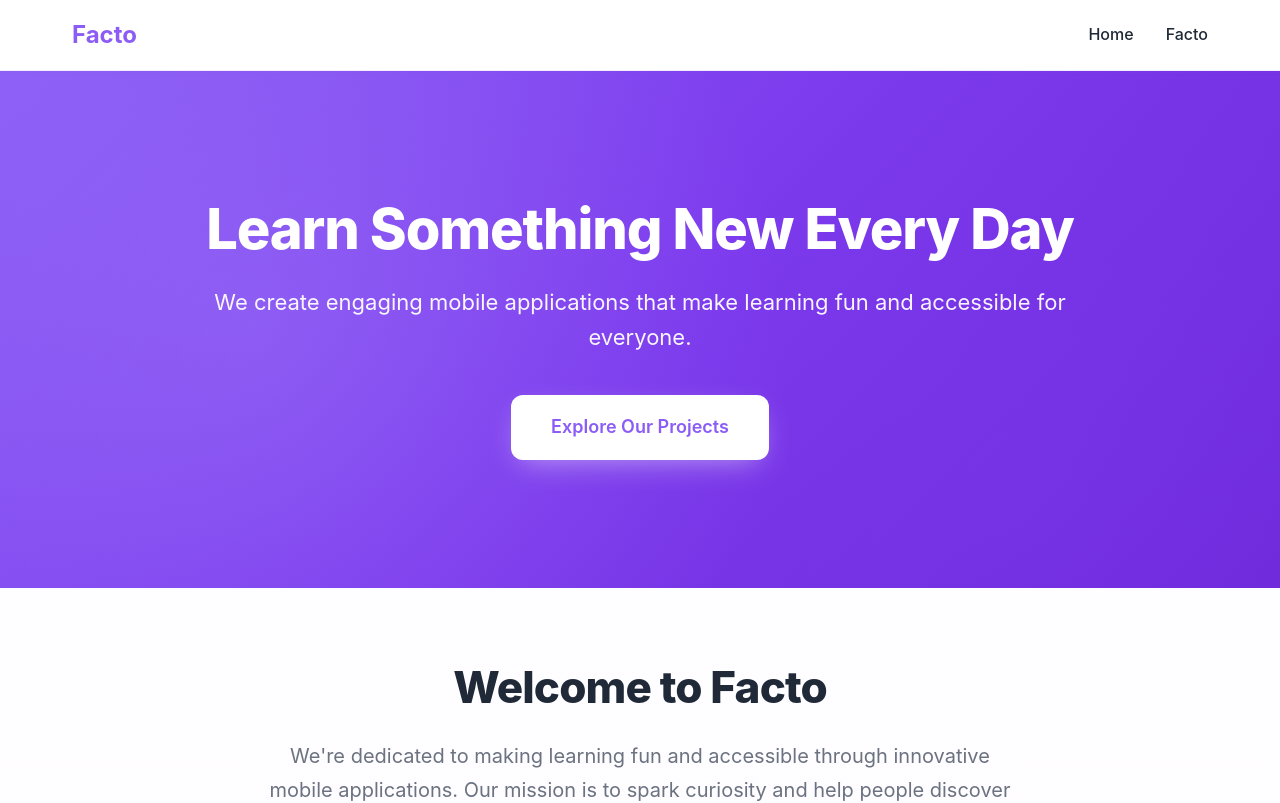
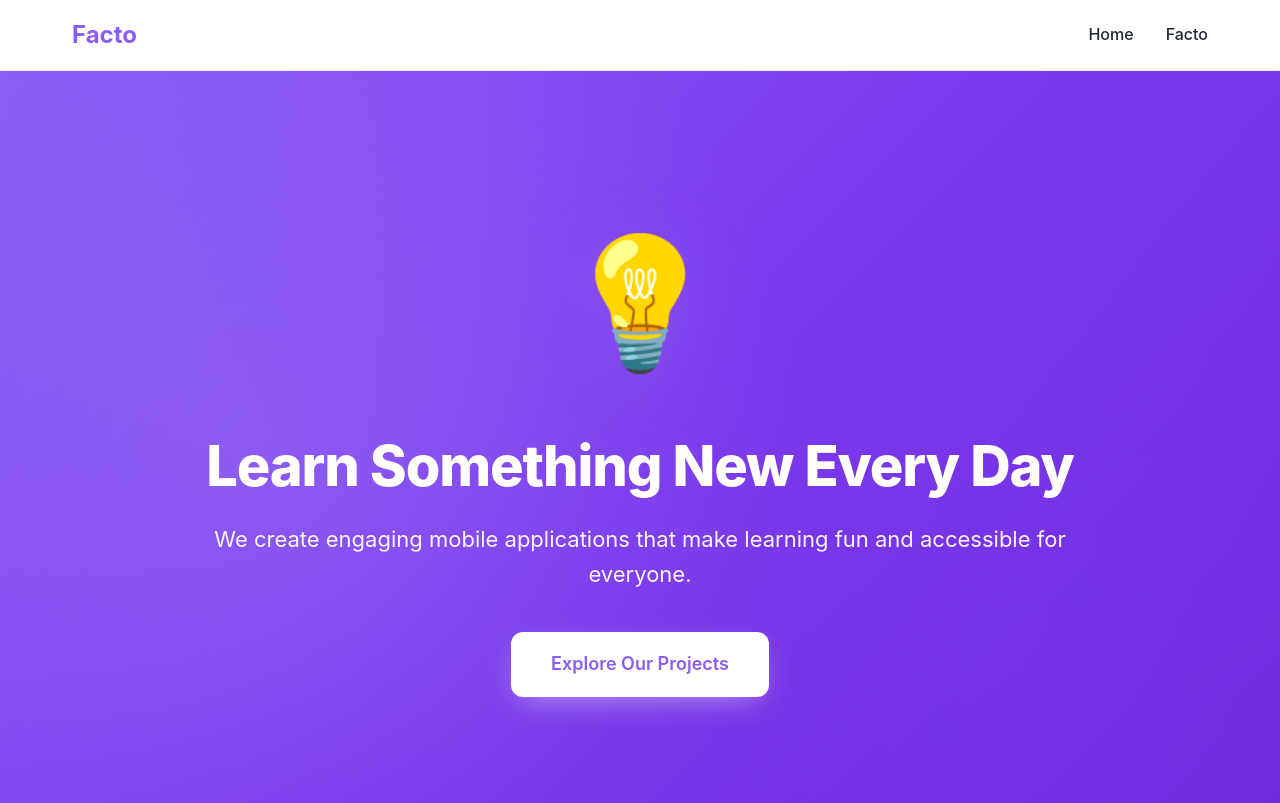
Before and after one commit to Tonyyeahx/Business-Website, a React (Vite) app: page / in a window 1280 px wide. Shown: the top 803 px of the page. Built offline with nearby package versions, Linux system fonts and the light colour scheme.

Commit message:
added some animation to the light bulb

```diff
--- a/package.json
+++ b/package.json
@@ -10,6 +10,7 @@
   },
   "dependencies": {
     "@rive-app/react-canvas": "^4.23.4",
+    "prop-types": "^15.8.1",
     "react": "^18.3.1",
     "react-dom": "^18.3.1",
     "react-router-dom": "^6.26.2"
--- a/src/index.css
+++ b/src/index.css
@@ -27,6 +27,51 @@ body {
   color: var(--text-dark);
   background: linear-gradient(to bottom, #ffffff 0%, #faf5ff 100%);
   min-height: 100vh;
+}
+
+/* Rive Animation Styles */
+.rive-container {
+  display: flex;
+  align-items: center;
+  justify-content: center;
+  overflow: hidden;
+}
+
+.rive-container canvas {
+  max-width: 100%;
+  height: auto;
+}
+
+.hero-animation {
+  border-radius: 20px;
+  filter: drop-shadow(0 10px 30px rgba(139, 92, 246, 0.3));
+  animation: float 6s ease-in-out infinite;
+}
+
+/* Animated Hero Icon (placeholder for Rive) */
+.hero-icon-animated {
+  font-size: 8rem;
+  margin: 0 auto 2rem;
+  animation: float 6s ease-in-out infinite, glow 2s ease-in-out infinite;
+  filter: drop-shadow(0 10px 30px rgba(139, 92, 246, 0.4));
+}
+
+@keyframes float {
+  0%, 100% {
+    transform: translateY(0px);
+  }
+  50% {
+    transform: translateY(-20px);
+  }
+}
+
+@keyframes glow {
+  0%, 100% {
+    filter: drop-shadow(0 10px 30px rgba(139, 92, 246, 0.4));
+  }
+  50% {
+    filter: drop-shadow(0 15px 40px rgba(139, 92, 246, 0.7));
+  }
 }
 
 /* Navigation */
--- a/src/pages/Facto.jsx
+++ b/src/pages/Facto.jsx
@@ -1,10 +1,13 @@
 import { Link } from 'react-router-dom'
+import RiveAnimation from '../components/RiveAnimation'
 
 function Facto() {
   return (
     <div className="container">
       {/* App Header */}
       <div className="app-header">
+        {/* Replace with your Facto app icon Rive animation */}
+        {/* Example: <div className="app-icon-large"><RiveAnimation src="/animations/facto-icon.riv" style={{ width: '100%', height: '100%' }} /></div> */}
         <div className="app-icon-large">💡</div>
         <h1 className="app-title">Facto</h1>
         <p className="app-tagline">Discover Fun Facts Every Day</p>
--- a/src/pages/Home.jsx
+++ b/src/pages/Home.jsx
@@ -1,4 +1,5 @@
 import { Link } from 'react-router-dom'
+import RiveAnimation from '../components/RiveAnimation'
 
 function Home() {
   return (
@@ -6,6 +7,9 @@ function Home() {
       {/* Hero Section */}
       <section className="hero">
         <div className="hero-content">
+          {/* Replace with your learning-themed Rive animation */}
+          {/* Example: <RiveAnimation src="/animations/lightbulb.riv" className="hero-animation" style={{ width: '100%', maxWidth: '400px', height: '300px', margin: '0 auto 2rem' }} /> */}
+          <div className="hero-icon-animated">💡</div>
           <h1>Learn Something New Every Day</h1>
           <p>We create engaging mobile applications that make learning fun and accessible for everyone.</p>
           <a href="#projects" className="cta-button">Explore Our Projects</a>
```
Also changed, not shown: 2 other files (tests, documents, lock files or other folders).
